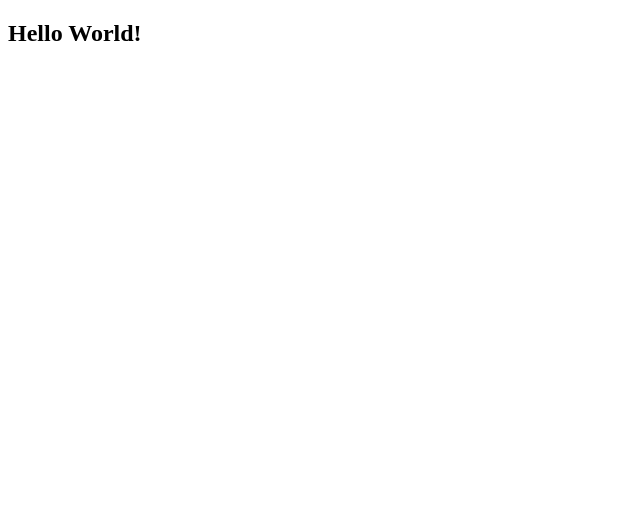
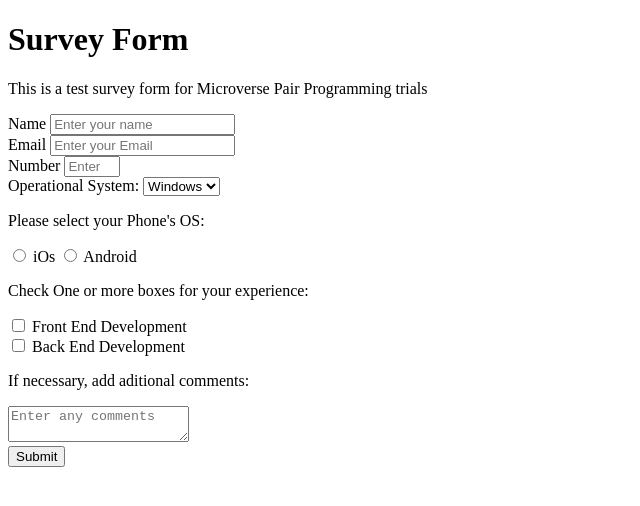
Before and after one commit to karelvanoordt/Microtrials_withSadiq, a plain HTML site: page index.html in a window 1280 px wide. Shown: the whole page, without its empty margins (0-640 px from the left). Drawn offline with Linux system fonts and the light colour scheme.

Commit message:
Karel's Survey Commit

```diff
--- a/index.html
+++ b/index.html
@@ -2,14 +2,75 @@
 <html lang="en">
   <head>
     <meta charset="UTF-8">
-    <title>Fork Me! FCC: Test Suite Template</title>
+    <title>Microverse trials Karel & Sadiq</title>
     <link rel="stylesheet" href="css/style.css">
   </head>
 
   <body>
     <script src="https://cdn.freecodecamp.org/testable-projects-fcc/v1/bundle.js"></script>
 
-    <h2>Hello World!</h2>
+    <h1 id="title">Survey Form</h1>
+
+    <div class = "container">
+
+    <p id="description">This is a test survey form for Microverse Pair Programming trials</p>
+
+    </div>
+
+    <form id="survey-form">
+      <label id="name-label">Name</label>
+      <input type="text" id = "name" placeholder="Enter your name" required>
+
+    </br>
+    <label id="email-label">Email</label>
+      <input type="email" id = "email" placeholder="Enter your Email" required>
+
+    </br>
+
+    <label id="number-label">Number</label>
+      <input type = "number" id = "number" placeholder="Enter your Phone Number" min="1" max="10">
+
+    </br>
+
+    <label id="OS-label">Operational System:</label>
+      <select id="dropdown">
+        <option value="Windows">Windows</option>
+        <option value="Mac">Mac</option>
+        <option value="Linux">Linux</option>
+      </select>
+
+    </br>
+
+    <p> Please select your Phone's OS:</p>
+
+      <input type="radio" id="PhoneOS1"
+      name="atribute" value="iOs">
+     <label for="contactChoice1">iOs</label>
+
+     <input type="radio" id="PhoneOS2"
+      name="atribute" value="Android">
+     <label for="contactChoice2">Android</label>
+
+     </br>
+
+     <p> Check One or more boxes for your experience:</p>
+
+     <input type="checkbox" id="Exp1" name="Front-End" value="Front-End Development">
+<label for="Exp1">Front End Development</label><br>
+<input type="checkbox" id="Exp2" name="Back-End" value="Back-End Development">
+<label for="Exp2">Back End Development</label><br>
+
+<p>If necessary, add aditional comments:</p>
+
+<textarea placeholder="Enter any comments"></textarea></br>
+
+<input type="submit" id="submit">
+
+
+
+
+
+    </form>
 
 
     <script  src="js/index.js"></script>
```
